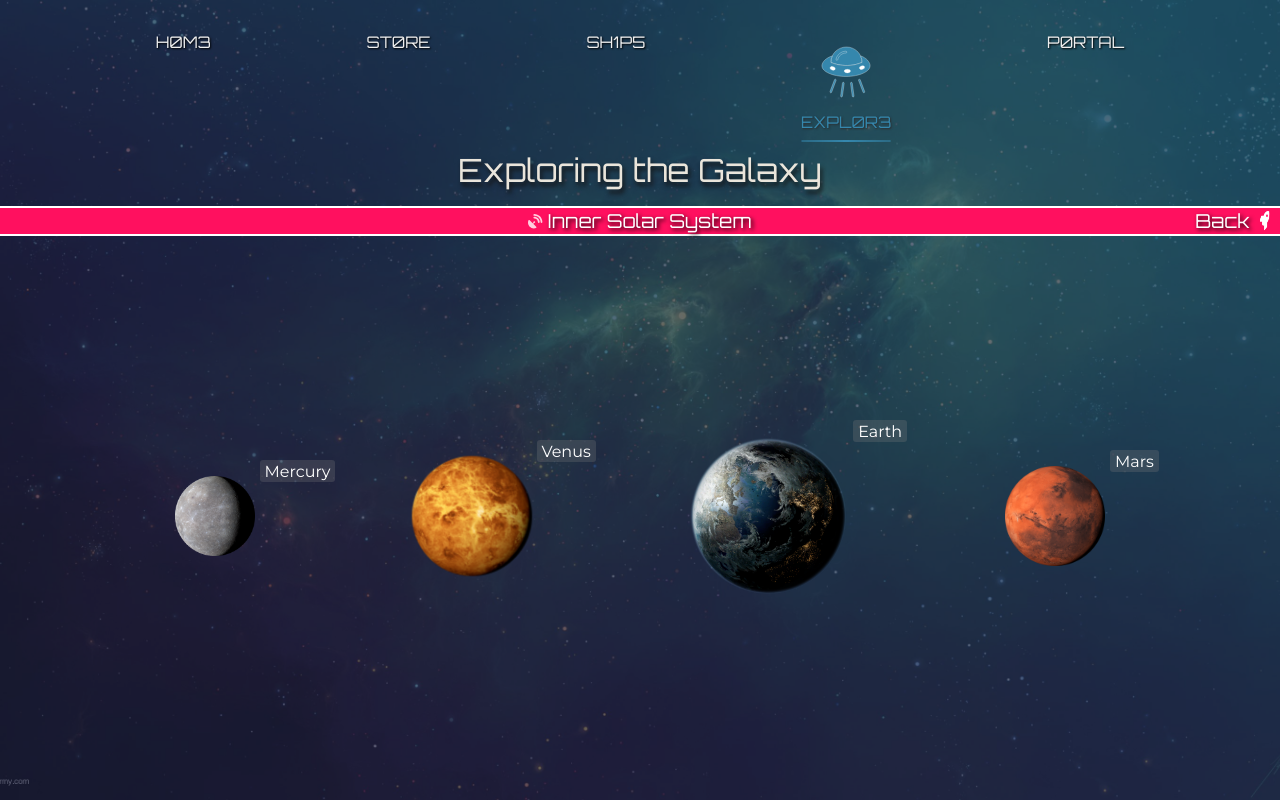
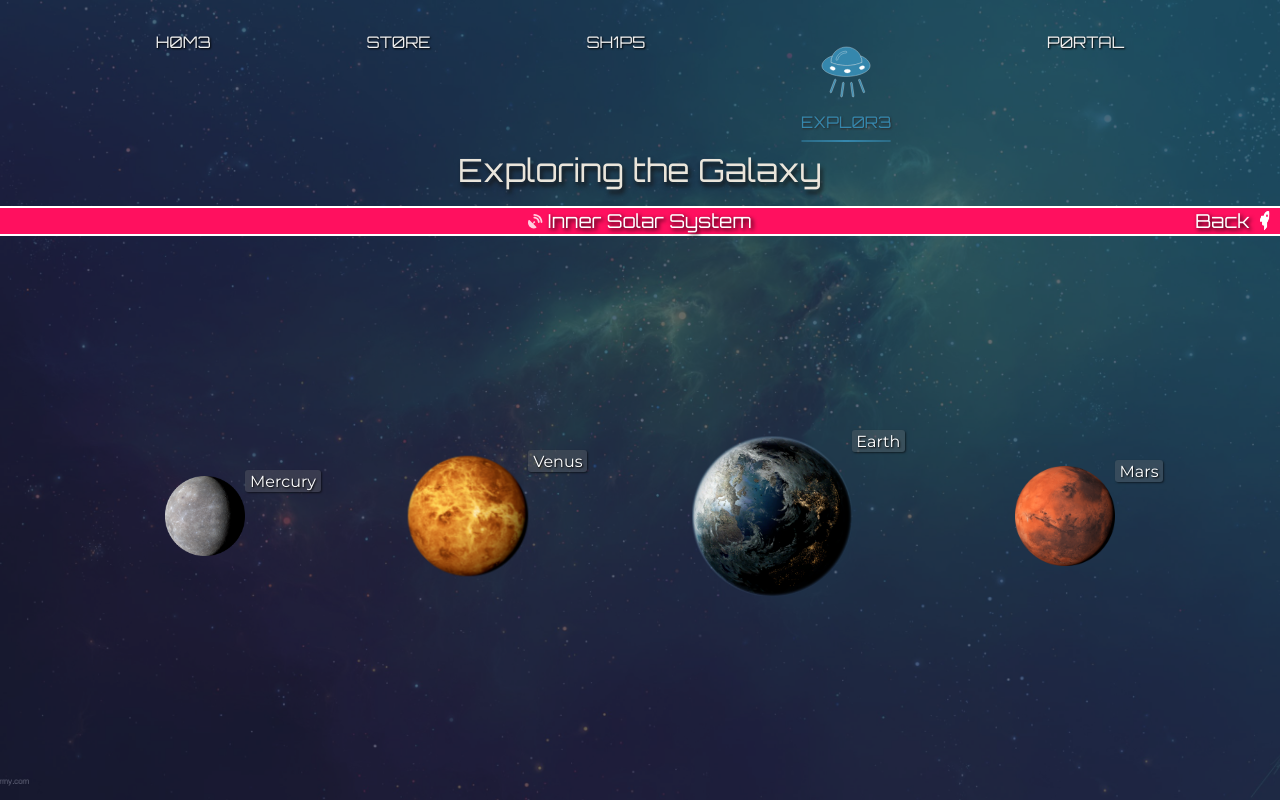
Before and after one commit to thegroosalugg/Andromeda, a React (Vite) app: page /explore in a window 1280 px wide. Both pictures are taken after a click on the element 409 px from the left and 504 px from the top of the page. Built offline with nearby package versions, Linux system fonts and the light colour scheme.

Commit message:
assets update & planet styles tweaked

```diff
--- a/src/pageContent/explore/Planets.module.css
+++ b/src/pageContent/explore/Planets.module.css
@@ -15,13 +15,14 @@
     p {
       position: absolute;
       z-index: 1;
-      top: 0;
       margin: 0;
       padding: 0.1rem 0.3rem;
       border-radius: 3px;
       text-transform: capitalize;
       color: #ffffff;
+      text-shadow: 1px 1px 2px #000;
       background: #80808044;
+      box-shadow: 1px 1px 2px #00000084;
     }
   }
 }
--- a/src/pageContent/explore/Planets.tsx
+++ b/src/pageContent/explore/Planets.tsx
@@ -42,7 +42,7 @@ export default function Planets({ outer }: { outer?: boolean }) {
              width: size,
         marginLeft:  isLandscape || activeSet ? 0 : align,
       marginBottom: !isLandscape || activeSet ? 0 : align,
-            rotate:  isLandscape ? 0 : rotate,
+            rotate:  isLandscape ? (key === 'saturn' ? 25 : 0) : rotate,
     };
   };
 
@@ -86,7 +86,7 @@ export default function Planets({ outer }: { outer?: boolean }) {
                 transition: { type: 'tween', ease: 'linear', duration: 0.5 },
               },
             }}
-            style={{ padding: !isMobile ? '1rem' : '' }} // will cause animation jitter if on mobile, same with Gap or Margin
+            style={{ padding: !isMobile ? '1rem 2rem' : '' }} // will cause animation jitter if on mobile, same with Gap or Margin
           >
             <motion.img
               src={planet}
@@ -98,11 +98,11 @@ export default function Planets({ outer }: { outer?: boolean }) {
             <AnimatePresence>
               {activeSet && (
                 <motion.p
-                  style={{ fontSize: isMobile ? '0.5rem' : '1rem' }}
+                  style={{ fontSize: isMobile ? '0.5rem' : '1rem', top: isMobile ? 0 : '10px' }}
                   initial={{ opacity: 0, x: animate.width - 50 }}
                   animate={{
                     opacity: 1,
-                    x: animate.width + 5,
+                    x: animate.width - (name === 'saturn' ? 30 : 0),
                     transition: { delay: 1 + i * 0.2, duration: 1, ease: 'easeInOut' },
                   }}
                   exit={{ opacity: 0, scale: 0, transition: { duration: 0.5 } }}
```
Also changed, not shown: src/assets/planets/earth.png, src/assets/planets/neptune.png.
